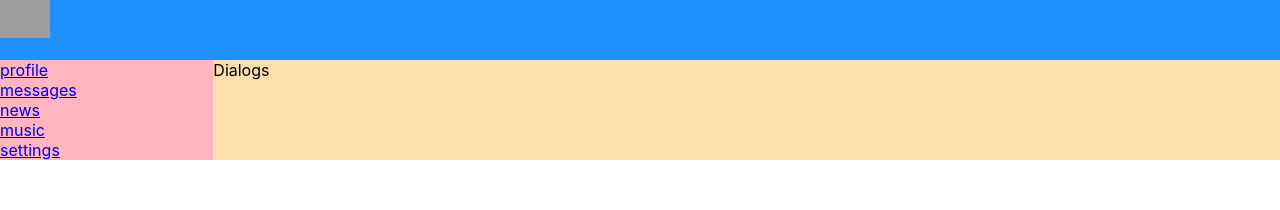
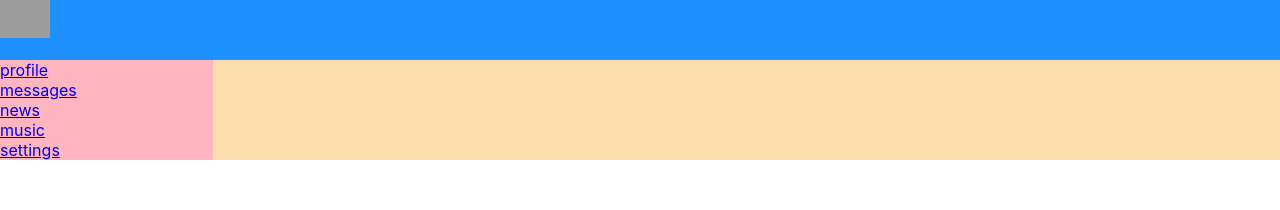
Before and after one commit to AlishaSV/frosch_code, a React (Create React App) app: page / in a window 1280 px wide. Shown: the top 210 px of the page. Built offline with nearby package versions, Linux system fonts and the light colour scheme; grey boxes are pictures that could not be loaded.

Commit message:
added react-router-dom and refactored the project

```diff
--- a/package.json
+++ b/package.json
@@ -8,6 +8,7 @@
     "@testing-library/user-event": "^13.5.0",
     "react": "^18.2.0",
     "react-dom": "^18.2.0",
+    "react-router-dom": "^6.7.0",
     "react-scripts": "5.0.1",
     "web-vitals": "^2.1.4"
   },
--- a/src/App.js
+++ b/src/App.js
@@ -1,19 +1,19 @@
 import React from 'react'
 import './App.css'
-import Header from './components/Header/Header'
-import Navbar from './components/Navbar/Navbar'
 import Dialogs from './components/Dialogs/Dialogs'
+import { Route, Routes } from 'react-router-dom'
+import Root from './pages/Root'
+import Profile from './components/Profile/Profile'
 
 const App = () => {
 
   return (
-    <div className="app-wrapper">
-      <Header/>
-      <Navbar/>
-      <div className={'app-wrapper-content'}>
-        <Dialogs/>
-      </div>
-    </div>
+    <Routes>
+      <Route path="/" element={<Root/>}>
+        <Route path="dialogs" element={<Dialogs/>}/>
+        <Route path="profile" element={<Profile/>}/>
+      </Route>
+    </Routes>
   )
 }
 
--- a/src/components/Navbar/Navbar.jsx
+++ b/src/components/Navbar/Navbar.jsx
@@ -1,24 +1,25 @@
 import React from 'react'
 import s from './Navbar.module.css'
+import { Link } from 'react-router-dom'
 
 const Navbar = () => {
 
   return (
     <nav className={s.nav}>
       <div className={s.item}>
-        <a href={'/profile'}>profile</a>
+        <Link to={'/profile'}>profile</Link>
       </div>
       <div className={s.item}>
-        <a href={'/messages'}>messages</a>
+        <Link to={'/dialogs'}>messages</Link>
       </div>
       <div className={s.item}>
-        <a href={'/news'}>news</a>
+        <Link to={'/news'}>news</Link>
       </div>
       <div className={s.item}>
-        <a href={'/music'}>music</a>
+        <Link to={'/music'}>music</Link>
       </div>
       <div className={s.item}>
-        <a href={'/settings'}>settings</a>
+        <Link to={'/settings'}>settings</Link>
       </div>
     </nav>
   )
--- a/src/index.js
+++ b/src/index.js
@@ -1,13 +1,16 @@
 import React from 'react'
 import ReactDOM from 'react-dom/client'
 import './index.css'
+import reportWebVitals from './reportWebVitals'
+import { BrowserRouter } from 'react-router-dom'
 import App from './App'
-import reportWebVitals from './reportWebVitals'
 
 const root = ReactDOM.createRoot(document.getElementById('root'))
 root.render(
   <React.StrictMode>
-    <App/>
+    <BrowserRouter>
+      <App/>
+    </BrowserRouter>
   </React.StrictMode>
 )
 
--- /dev/null
+++ b/src/pages/Root.jsx
@@ -0,0 +1,19 @@
+import Header from '../components/Header/Header'
+import Navbar from '../components/Navbar/Navbar'
+import React from 'react'
+import { Outlet } from 'react-router-dom'
+import styles from './Root.module.css'
+
+function Root () {
+  return (
+    <div className={styles.appWrapper}>
+      <Header/>
+      <Navbar/>
+      <div className={styles.appWrapperContent}>
+        <Outlet/>
+      </div>
+    </div>
+  )
+}
+
+export default Root
--- /dev/null
+++ b/src/pages/Root.module.css
@@ -0,0 +1,14 @@
+.appWrapper {
+	margin: 0 auto;
+	display: grid;
+	grid-template-areas:
+    "h h"
+    "n c";
+	grid-template-rows: 60px 1fr;
+	grid-template-columns: 2fr 10fr;
+}
+
+.appWrapperContent {
+	grid-area: c;
+	background-color: navajowhite;
+}
```
Also changed, not shown: 1 other file (tests, documents, lock files or other folders).
